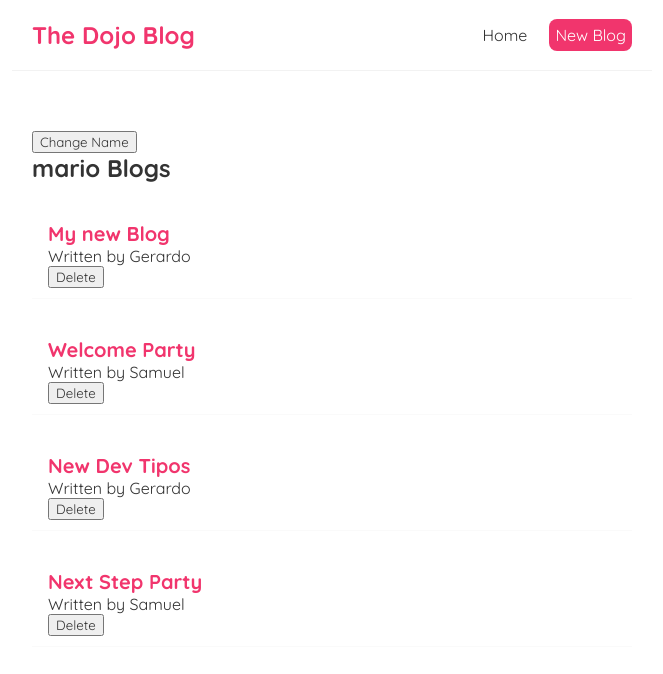
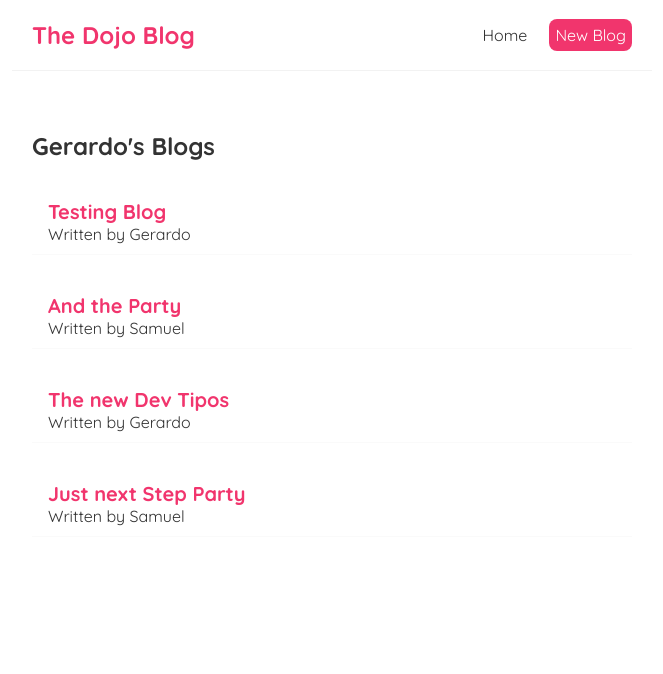
Before and after one commit to gbelot2003/dojo-tuto, a React (Create React App) app: page / in a window 1280 px wide. Shown: the top 674 px of the page, without its empty margins (308-971 px from the left). Built offline with nearby package versions, Linux system fonts and the light colour scheme; data requests are answered from the project's data file.

Commit message:
Usando fech desde endpoint

```diff
--- /dev/null
+++ b/data/db.json
@@ -0,0 +1,28 @@
+{
+  "blogs": [
+    {
+      "title": "Testing Blog",
+      "body": "There are many variations of passages of Lorem Ipsum available, but the majority have suffered alteration in some form, by injected humour, or randomised words which don't look even slightly believable. ",
+      "author": "Gerardo",
+      "id": 1
+    },
+    {
+      "title": "And the Party",
+      "body": "If you are going to use a passage of Lorem Ipsum, you need to be sure there isn't anything embarrassing hidden in the middle of text. All the Lorem Ipsum generators on the Internet tend to repeat predefined chunks",
+      "author": "Samuel",
+      "id": 2
+    },
+    {
+      "title": "The new Dev Tipos",
+      "body": "Contrary to popular belief, Lorem Ipsum is not simply random text. It has roots in a piece of classical Latin literature from 45 BC, making it over 2000 years old. Richard McClintock, a Latin professor at Hampden-Sydney College in Virginia, ",
+      "author": "Gerardo",
+      "id": 3
+    },
+    {
+      "title": "Just next Step Party",
+      "body": "The standard chunk of Lorem Ipsum used since the 1500s is reproduced below for those interested. Sections 1.10.32 and 1.10.33",
+      "author": "Samuel",
+      "id": 4
+    }
+  ]
+}
--- a/src/components/BlogList.js
+++ b/src/components/BlogList.js
@@ -8,10 +8,10 @@ const BlogList = ({ blogs, title, handleDelete }) => {
                 <div className="blog-preview" key={blog.id}>
                     <h2>{blog.title}</h2>
                     <p>Written by {blog.author}</p>
-                    <button onClick={() => { handleDelete(blog.id) }}>Delete</button>
                 </div>
-            ))}
-        </div>
+            ))
+            }
+        </div >
     );
 }
 
--- a/src/components/Home.js
+++ b/src/components/Home.js
@@ -2,29 +2,22 @@ import { useState, useEffect } from 'react'
 import BlogList from './BlogList'
 const Home = (title) => {
 
-    const [name, setName] = useState('mario');
 
-    const [blogs, setBlogs] = useState([
-        { title: 'My new Blog', body: "loream ipsum...", author: "Gerardo", id: 1 },
-        { title: 'Welcome Party', body: "loream ipsum...", author: "Samuel", id: 2 },
-        { title: 'New Dev Tipos', body: "loream ipsum...", author: "Gerardo", id: 3 },
-        { title: 'Next Step Party', body: "loream ipsum...", author: "Samuel", id: 4 },
-    ]);
-
-    const handleDelete = (id) => {
-        const newBlogs = blogs.filter(blog => blog.id !== id);
-        setBlogs(newBlogs);
-    }
-
+    const [blogs, setBlogs] = useState(null);
     useEffect(() => {
-        console.log("uses Effects ran")
-        console.log(name)
-    }, [name]);
+        fetch('http://localhost:8000/blogs')
+            .then(res => {
+                return res.json();
+            })
+            .then((data) => {
+                console.log(data)
+                setBlogs(data)
+            })
+    }, []);
 
     return (
         <div className="home">
-            <button onClick={() => { setName("Gerardo") }}>Change Name</button>
-            <BlogList blogs={blogs} title={`${name} Blogs`} handleDelete={handleDelete} />
+            {blogs && <BlogList blogs={blogs} title={`Gerardo's Blogs`} />}
         </div>
     );
 }
```
Also changed, not shown: 1 other file (tests, documents, lock files or other folders).
